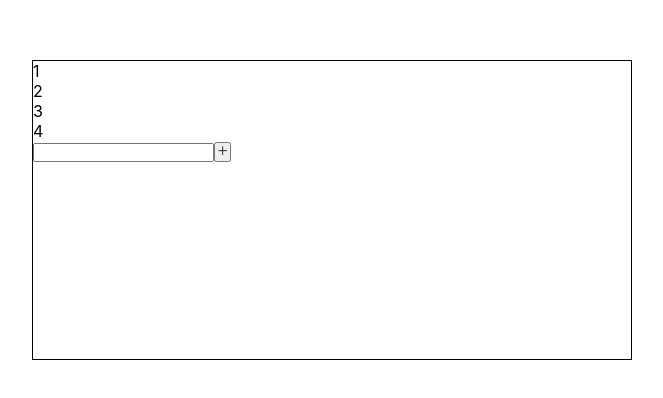
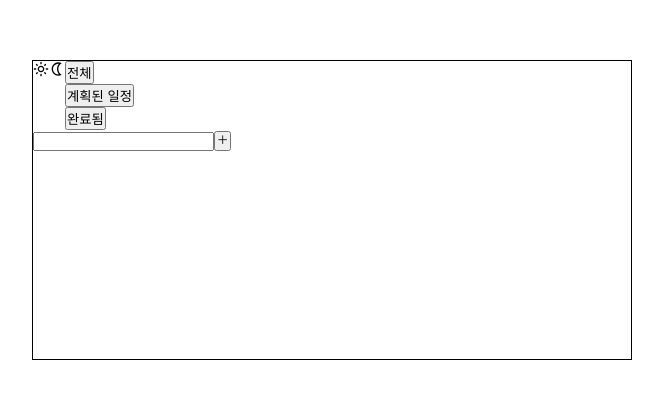
Before and after one commit to JangHwanPark/react-todo, a React (Create React App) app: page / in a window 1280 px wide. Shown: the part 190-588 px from the top of the page, without its empty margins (308-971 px from the left). Built offline with nearby package versions, Linux system fonts and the light colour scheme.

Commit message:
[feat] 카테고리 필터 기능 추가 (미완성 - 버튼 클릭시 상태 변경까지 구현)

```diff
--- a/src/App.css
+++ b/src/App.css
@@ -7,3 +7,7 @@ li {
     height: 300px;
     border: 1px solid black;
 }
+
+.filter {
+    display: flex;
+}
--- a/src/App.jsx
+++ b/src/App.jsx
@@ -1,14 +1,19 @@
 import './App.css';
 import {IoAddSharp} from "react-icons/io5";
-import React, {useEffect, useRef, useState} from "react";
-import ListFilter from "./component/ListFilter";
+import React, {useRef, useState} from "react";
+import TodoHeade from "./component/TodoHeade";
 import {MdDeleteOutline} from "react-icons/md";
 
+const filters = ['전체', '계획된 일정', '완료됨'];
 function App() {
     /* 유저 입력 상태 관리 */
     const [input, setInput] = useState('');
+
     /* 입력한 데이터(상태) 관리 */
     const [todoMenu, setTodoMenu] = useState([]);
+
+    /* 기본 카테고리 상태 관리 */
+    const [filter, setFilter] = useState(filters[0]);
 
     /* 유저 입력 받는 함수 */
     const handleInput = (e) => {
@@ -20,7 +25,7 @@ function App() {
     /* 할일 추가 핸들러 */
     const handleCreateList = () => {
         const newMenu = {
-            id: count.current, name: input, state: false
+            id: count.current, name: input, state: '전체'
         }
 
         setTodoMenu([...todoMenu, newMenu]);
@@ -37,7 +42,7 @@ function App() {
     return (
         <div className="container">
             {/* 필터 */}
-            <ListFilter/>
+            <TodoHeade filters={filters} filter={filter} onFilterChange={setFilter}/>
 
             {/* 메뉴 추가 */}
             <div className="todoMenu">
@@ -47,7 +52,6 @@ function App() {
 
             {/* 리스트 */}
             {todoMenu.map((item, idx) => (
-                /*<TodoList key={idx} item={item} onClick={handleRemoveList}/>*/
                 <div key={idx} className="todoList">
                     <input id={item.name} value={item.name} type="checkbox"/>
                     <label htmlFor={item.name}>{item.name}</label>
--- a/src/component/ListFilter.jsx
+++ /dev/null
@@ -1,16 +0,0 @@
-import React from 'react';
-
-function ListFilter(props) {
-    return (
-        <div>
-            <ul className="">
-                <li>1</li>
-                <li>2</li>
-                <li>3</li>
-                <li>4</li>
-            </ul>
-        </div>
-    );
-}
-
-export default ListFilter;
--- /dev/null
+++ b/src/component/TodoHeade.jsx
@@ -0,0 +1,18 @@
+import React, {useState} from 'react';
+import {MdOutlineLightMode, MdOutlineNightlight} from "react-icons/md";
+
+export default function TodoHeade({filters, filter, onFilterChange}) {
+    return (
+        <header className='filter'>
+            <div><MdOutlineLightMode/></div>
+            <div><MdOutlineNightlight/></div>
+            <ul>
+                {filters.map((value, idx) => (
+                    <li key={idx}>
+                        <button onClick={() => onFilterChange(value)}>{value}</button>
+                    </li>
+                ))}
+            </ul>
+        </header>
+    );
+}
```
Also changed, not shown: src/component/TodoItem.jsx (deleted, +0 -9 lines), src/component/TodoList.jsx (deleted, +0 -15 lines).
